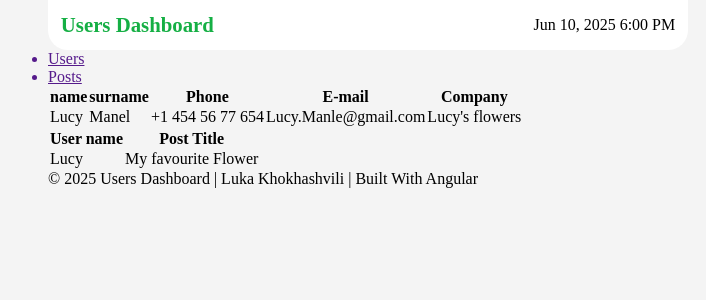
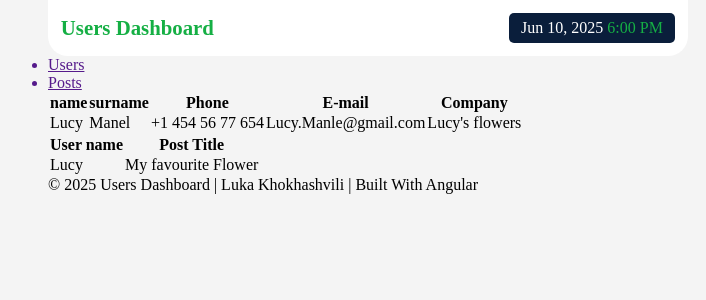
Before and after one commit to Luka-khokhashvili/Angular-Internship-Task, an Angular app: page / in a window 1280 px wide. Shown: the top 300 px of the page, without its empty margins (272-978 px from the left). Built offline with nearby package versions, Linux system fonts and the light colour scheme.

Commit message:
Added styles to header time and date display, small style changes to header component

```diff
--- a/src/app/components/header/header.component.html
+++ b/src/app/components/header/header.component.html
@@ -1,4 +1,7 @@
 <header>
   <a href="" class="header__title">Users Dashboard</a>
-  <p class="header__time">{{ currDateTime | date: "mediumDate"}} {{ currDateTime | date: "shortTime" }}</p>
+  <p class="header__time">
+    {{ currDateTime | date : "mediumDate" }}
+    <span class="header__time-hour">{{ currDateTime | date : "shortTime" }}</span>
+  </p>
 </header>
--- a/src/app/components/header/header.component.scss
+++ b/src/app/components/header/header.component.scss
@@ -1,21 +1,28 @@
-// Color variables
-$bg-white: rgb(255, 255, 255);
-$title-green: rgb(21, 175, 68);
-
 header {
   display: flex;
   flex-direction: row;
   justify-content: space-between;
   align-items: center;
-  background-color: $bg-white;
+  background-color: rgb(255, 255, 255);
   padding: 2%;
   border-radius: 0 0 20px 20px;
 }
 
 .header__title {
   text-decoration: none;
-  color: $title-green;
+  color: rgb(21, 175, 68);
   text-transform: capitalize;
   font-size: 1.3em;
   font-weight: bold;
 }
+
+.header__time {
+  background-color: rgb(10, 30, 59);
+  color: rgb(255, 255, 255);
+  padding: 1% 2%;
+  border-radius: 5px;
+}
+
+.header__time-hour {
+  color: rgb(21, 175, 68);
+}
```
